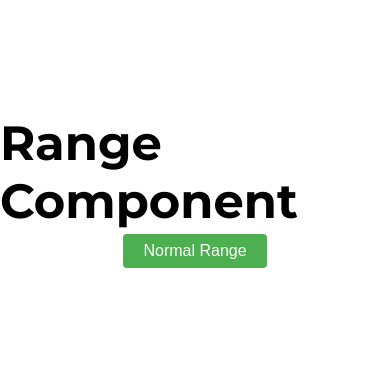
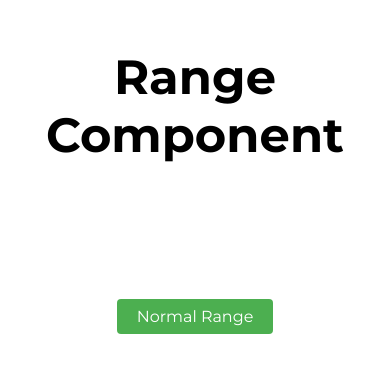
Before and after one commit to SandraLuengo/custom-range, a React app: page / in a window 390 px wide. Shown: the part 229-602 px from the top of the page. Built offline with nearby package versions, Linux system fonts and the light colour scheme.

Commit message:
feat: some responsive

```diff
--- a/package.json
+++ b/package.json
@@ -21,6 +21,7 @@
     "@testing-library/react": "^11.2.6",
     "axios": "^0.21.1",
     "css-loader": "^5.2.0",
+    "eslint": "^7.24.0",
     "jest": "^26.6.3",
     "mini-css-extract-plugin": "^1.4.0",
     "react": "^16.14.0",
--- a/src/App.js
+++ b/src/App.js
@@ -6,11 +6,11 @@ import "./main.scss";
 const App = () => {
   return (
     <div className="home">
-      <h1>Range Component</h1>
-      <div data-testid='app'>
-        <button className="btn">
+      <div className="home--content">
+        <h1>Range Component</h1>
+        <div data-testid="app">
           <Link to={"/exercise1"}>Normal Range</Link>
-        </button>
+        </div>
       </div>
       {/* <div>
         <button className="btn">
--- a/src/components/Range/range.scss
+++ b/src/components/Range/range.scss
@@ -26,3 +26,21 @@
     }
   }
 }
+
+@media only screen and (max-width: 950px) {
+  .range {
+    width: 50vw;
+    &--component {
+      width: 250px;
+    }
+  }
+}
+
+@media only screen and (max-width: 700px) {
+  .range {
+    width: 90vw;
+    &--component {
+      width: 250px;
+    }
+  }
+}
--- a/src/main.scss
+++ b/src/main.scss
@@ -14,9 +14,14 @@ body {
   align-items: center;
   justify-content: center;
   flex-direction: column;
-}
-
-.btn {
+  &--content {
+    display: flex;
+    flex-direction: column;
+    align-items: center;
+    justify-content: space-around;
+    text-align: center;
+    height: 50vh;
+    a {
       background-color: #4caf50;
       border: none;
       color: white;
@@ -28,11 +33,6 @@ body {
       margin: 4px 2px;
       cursor: pointer;
       border-radius: 4px;
-  &--disabled {
-    background-color: #8cb28e;
-  }
-  a {
-    text-decoration: none;
-    color: white;
     }
   }
+}
--- a/src/pages/Exercise1.js
+++ b/src/pages/Exercise1.js
@@ -1,25 +1,29 @@
 import React from "react";
 import { Link, Redirect } from "react-router-dom";
 import { Range, Loading } from "../components";
-import useApi from "../hooks/useApi.js"
+import useApi from "../hooks/useApi.js";
 import "./exercises.scss";
 
 const Exercise1 = () => {
-
   const { data, error } = useApi("http://demo0922089.mockable.io/exercise1");
 
   return (
     <div className="exercises">
-      {error && <Redirect to="/error"/>}
+      {error && <Redirect to="/error" />}
       <h1>Normal Range</h1>
-      {data.price ?  <Range
-        minPrice={data.price.min}
-        maxPrice={data.price.max}
-        fixedType={false}
-      /> : <Loading/>}
-      <button   aria-label='button-menu' className="exercises--btn">
-        <Link to={"/"}>Menu</Link>
-      </button>
+      {data.price ? (
+        <Range
+          minPrice={data.price.min}
+          maxPrice={data.price.max}
+          fixedType={false}
+        />
+      ) : (
+        <Loading />
+      )}
+
+      <Link aria-label="button-menu" to={"/"}>
+        Menu
+      </Link>
     </div>
   );
 };
--- a/src/pages/Exercise2.js
+++ b/src/pages/Exercise2.js
@@ -1,15 +1,14 @@
-import React, { useState, useEffect } from "react";
+import React from "react";
 import { Link } from "react-router-dom";
 import { Range, Loading } from "../components";
-import useApi from "../hooks/useApi.js"
+import useApi from "../hooks/useApi.js";
 import "./exercises.scss";
 
 const Exercise2 = () => {
-
   const { data, error } = useApi("http://demo0922089.mockable.io/exercise2");
   return (
     <div className="exercises">
-      {error && <Redirect to="/error"/>}
+      {error && <Redirect to="/error" />}
       <h1>Fixed values range</h1>
       <p>Working in progress... 🛠️🔧</p>
       {/* {data ?  <Range
@@ -18,9 +17,10 @@ const Exercise2 = () => {
         priceArray={data.prices}
         fixedType={true}
       /> : <Loading/> } */}
-      <button className="exercises--btn">
-        <Link to={"/"}>Menu</Link>
-      </button>
+
+      <Link className="exercises--btn" to={"/"}>
+        Menu
+      </Link>
     </div>
   );
 };
--- a/src/pages/exercises.scss
+++ b/src/pages/exercises.scss
@@ -5,9 +5,8 @@
   flex-direction: column;
   justify-content: space-around;
   align-items: center;
-}
-
-.exercises--btn {
+  text-align: center;
+  a {
     background-color: #4caf50;
     border: none;
     color: white;
@@ -19,8 +18,5 @@
     margin: 4px 2px;
     cursor: pointer;
     border-radius: 4px;
-  a {
-    text-decoration: none;
-    color: white;
   }
 }
```
Also changed, not shown: .eslintrc.json (added), 1 other file (tests, documents, lock files or other folders). Lines whose indentation alone changed are shown as unchanged.
